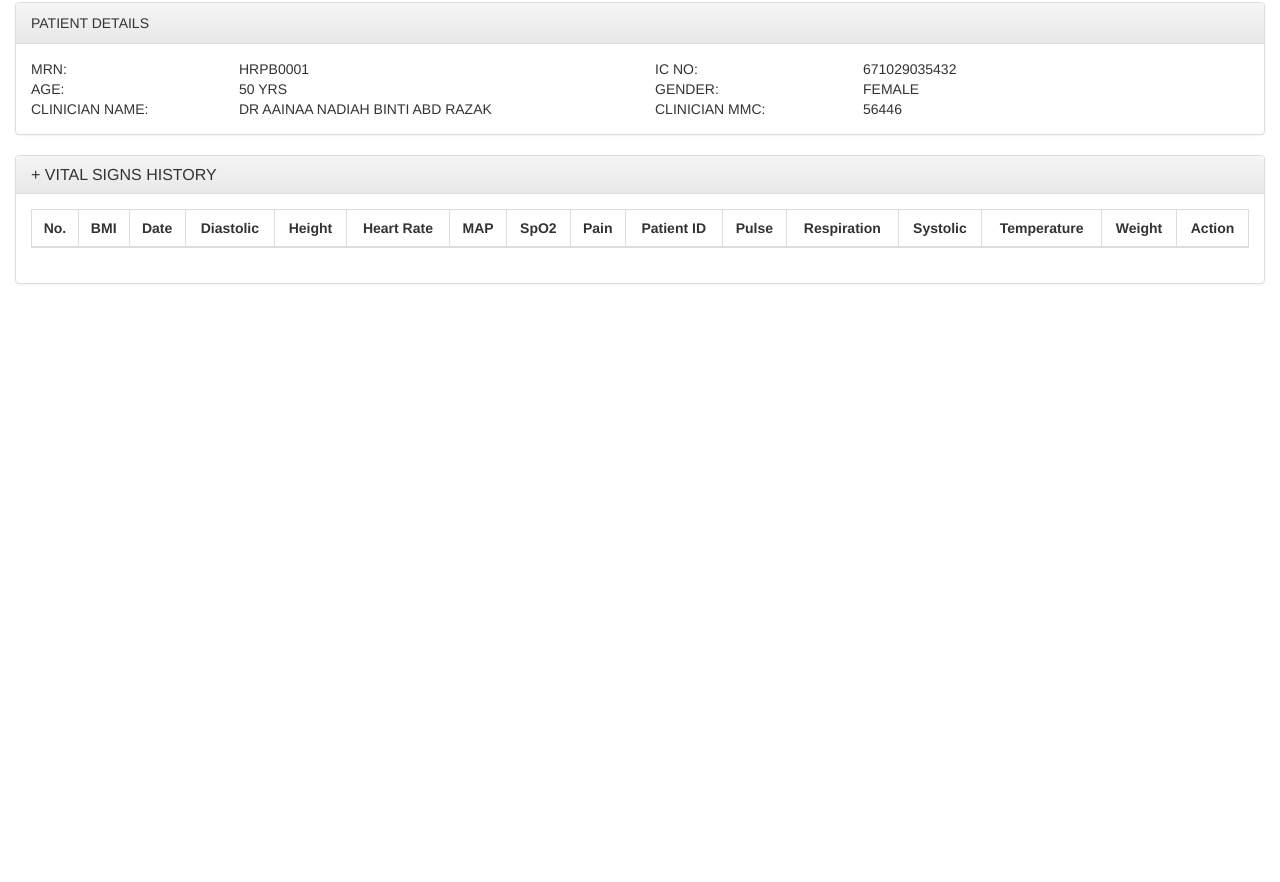
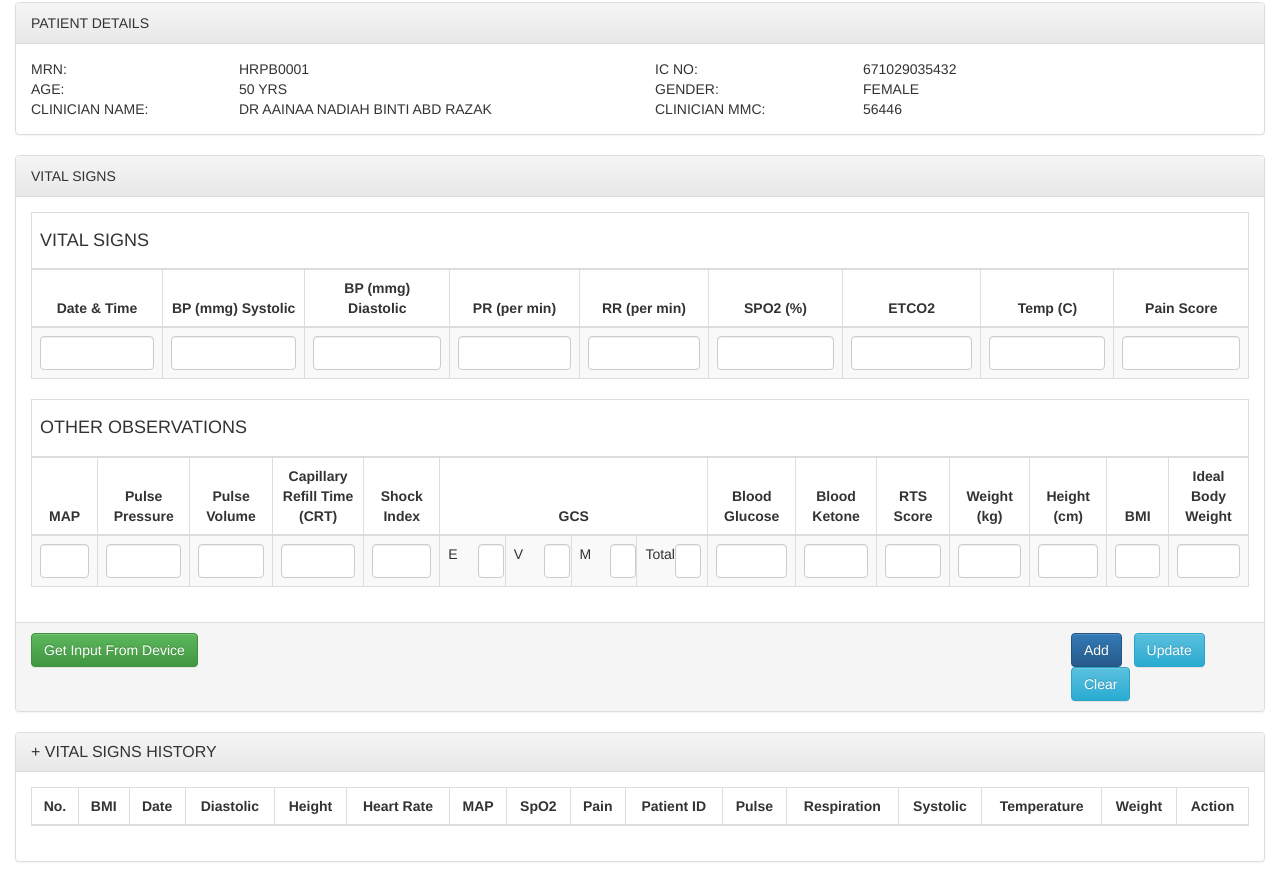
Before and after one commit to emafazillah/medical-device-integration-client, a website: page public/index.html in a window 1280 px wide. Shown: the part 68-950 px from the top of the page. Before the commit the page ends 800 px from the top, so only its background shows below. Drawn offline with nearby package versions, Linux system fonts and the light colour scheme; no server answers.

Commit message:
Update server.js, index.html, indexController.js

```diff
--- a/public/controllers/indexController.js
+++ b/public/controllers/indexController.js
@@ -3,7 +3,7 @@ indexApp.controller('IndexCtrl', ['$scope', '$http', function($scope, $http) {
 	console.log("Hello from indexController");
 
 	var refresh = function() {
-		$http.get('http://mywildflyrestv2-emafazillah.rhcloud.com/api/tblpatientvsms/listpatientid/95746').then(function(response){
+		$http.get('http://mywildflyrestv2-emafazillah.rhcloud.com/api/tblpatienthiskkms/listpatientid/95746').then(function(response){
 			console.log("I GET from RESTful API");
 			var vsms = response.data;
 			$scope.vsms = vsms;
@@ -15,7 +15,7 @@ indexApp.controller('IndexCtrl', ['$scope', '$http', function($scope, $http) {
 	$scope.add = function() {
 		console.log($scope.vsm);
 
-		$http.post('http://mywildflyrestv2-emafazillah.rhcloud.com/api/tblpatientvsms/listpatientid/95746', $scope.vsm).then(function(response) {
+		$http.post('http://mywildflyrestv2-emafazillah.rhcloud.com/api/tblpatienthiskkms', $scope.vsm).then(function(response) {
 			console.log(response);
 			refresh();
 		});
@@ -24,7 +24,7 @@ indexApp.controller('IndexCtrl', ['$scope', '$http', function($scope, $http) {
 	$scope.remove = function(id) {
 		console.log(id);
 
-		$http.delete('http://mywildflyrestv2-emafazillah.rhcloud.com/api/tblpatientvsms/' + id).then(function(response) {
+		$http.delete('http://mywildflyrestv2-emafazillah.rhcloud.com/api/tblpatienthiskkms/' + id).then(function(response) {
 			refresh();
 		});
 	};
@@ -32,7 +32,7 @@ indexApp.controller('IndexCtrl', ['$scope', '$http', function($scope, $http) {
 	$scope.edit = function(id) {
 		console.log(id);
 
-		$http.get('http://mywildflyrestv2-emafazillah.rhcloud.com/api/tblpatientvsms/' + id).then(function(response) {
+		$http.get('http://mywildflyrestv2-emafazillah.rhcloud.com/api/tblpatienthiskkms/' + id).then(function(response) {
 			$scope.vsm = response.data;
 		});
 	};
@@ -40,7 +40,7 @@ indexApp.controller('IndexCtrl', ['$scope', '$http', function($scope, $http) {
 	$scope.update = function() {
 		console.log($scope.vsm.id);
 
-		$http.put('http://mywildflyrestv2-emafazillah.rhcloud.com/api/tblpatientvsms/' + $scope.vsm.id, $scope.vsm).then(function(response) {
+		$http.put('http://mywildflyrestv2-emafazillah.rhcloud.com/api/tblpatienthiskkms/' + $scope.vsm.id, $scope.vsm).then(function(response) {
 			refresh();
 		});
 	};
@@ -49,4 +49,31 @@ indexApp.controller('IndexCtrl', ['$scope', '$http', function($scope, $http) {
 		$scope.vsm = null;
 	};
 
+	// DEVICE list -> http://mywildflyrestv2-emafazillah.rhcloud.com/api/tblpatientvsms/listpatientid/95746
+	// DEVICE latest reading -> http://mywildflyrestv2-emafazillah.rhcloud.com/api/tblpatientvsms/patientid/95746
+	$scope.device = function() {
+		$http.get('http://mywildflyrestv2-emafazillah.rhcloud.com/api/tblpatientvsms/patientid/95746').then(function(response) {
+			console.log("I GET request data from DEVICE");
+
+			var deviceArray = response.data;
+			$scope.vsm = {
+					bmi: deviceArray.bmi,
+					clinicianid: deviceArray.clinicianid,
+					date: deviceArray.date,
+					diastolic: deviceArray.diastolic,
+					height: deviceArray.height,
+					hr: deviceArray.hr,
+					map: deviceArray.map,
+					o2sat: deviceArray.o2sat,
+					pain: deviceArray.pain,
+					patientid: deviceArray.patientid,
+					pulse: deviceArray.pulse,
+					respiration: deviceArray.respiration,
+					systolic: deviceArray.systolic,
+					temperature: deviceArray.temperature,
+					weight: deviceArray.weight
+			};
+		});
+	};
+
 }]);
--- a/public/index.html
+++ b/public/index.html
@@ -7,6 +7,7 @@
 </head>
 <body>
 	<div class="container-fluid" ng-controller="IndexCtrl">
+		<!-- Patient Details -->
 		<h1>PATIENT NAME: KAMILAH BINTI SEMAN</h1>
 		<div class="panel panel-default">
 			<div class="panel-heading">PATIENT DETAILS</div>
@@ -31,6 +32,116 @@
 				</div>
 			</div>
 		</div>
+		<!-- Vital Signs Input -->
+		<div class="panel panel-default">
+			<div class="panel-heading">VITAL SIGNS</div>
+			<div class="panel-body">
+				<table class="table table-bordered table-striped">
+					<thead>
+						<tr><th colspan="9"><h4>VITAL SIGNS</h4></th></tr>
+						<tr>
+							<th class="text-center">Date & Time</th>
+							<th class="text-center">BP (mmg) Systolic</th>
+							<th class="text-center">BP (mmg) Diastolic</th>
+							<th class="text-center">PR (per min)</th><!-- vsm.hr -->
+							<th class="text-center">RR (per min)</th><!-- vsm.respiration -->
+							<th class="text-center">SPO2 (%)</th>
+							<th class="text-center">ETCO2</th>
+							<th class="text-center">Temp (C)</th>
+							<th class="text-center">Pain Score</th>
+						</tr>
+					</thead>
+					<tbody>
+						<tr>
+							<td><input class="form-control" ng-model="vsm.date"></td>
+							<td><input class="form-control" ng-model="vsm.systolic"></td>
+							<td><input class="form-control" ng-model="vsm.diastolic"></td>
+							<td><input class="form-control" ng-model="vsm.hr"></td>
+							<td><input class="form-control" ng-model="vsm.respiration"></td>
+							<td><input class="form-control" ng-model="vsm.o2sat"></td>
+							<td><input class="form-control" ng-model="vsm.etco2"></td>
+							<td><input class="form-control" ng-model="vsm.temperature"></td>
+							<td><input class="form-control" ng-model="vsm.pain"></td>
+						</tr>
+					</tbody>
+				</table>
+				<table class="table table-bordered table-striped">
+					<thead>
+						<tr><th colspan="16"><h4>OTHER OBSERVATIONS</h4></th></tr>
+						<tr>
+							<th class="text-center">MAP</th>
+							<th class="text-center">Pulse Pressure</th>
+							<th class="text-center">Pulse Volume</th>
+							<th class="text-center">Capillary Refill Time (CRT)</th>
+							<th class="text-center">Shock Index</th>
+							<th class="text-center" colspan="4">GCS</th>
+							<th class="text-center">Blood Glucose</th>
+							<th class="text-center">Blood Ketone</th>
+							<th class="text-center">RTS Score</th>
+							<th class="text-center">Weight (kg)</th>
+							<th class="text-center">Height (cm)</th>
+							<th class="text-center">BMI</th>
+							<th class="text-center">Ideal Body Weight</th>
+						</tr>
+					</thead>
+					<tbody>
+						<tr>
+							<td><input class="form-control" ng-model="vsm.map"></td>
+							<td><input class="form-control" ng-model="vsm.pulse"></td>
+							<td><input class="form-control" ng-model="vsm.pulsevolume"></td><!-- pulse volume -->
+							<td><input class="form-control" ng-model="vsm.crt"></td><!-- CRT -->
+							<td><input class="form-control" ng-model="vsm.shockindex"></td><!-- shock index -->
+							<!-- GCS -->
+							<td>
+								<div class="row">
+									<div class="col-lg-2">E</div>
+									<div class="col-lg-4"><input class="form-control" ng-model="vsm.gcse"></div>
+								</div>
+							</td>
+							<td>
+								<div class="row">
+									<div class="col-lg-2">V</div>
+									<div class="col-lg-4"><input class="form-control" ng-model="vsm.gcsv"></div>
+								</div>
+							</td>
+							<td>
+								<div class="row">
+									<div class="col-lg-2">M</div>
+									<div class="col-lg-4"><input class="form-control" ng-model="vsm.gcsm"></div>
+								</div>
+							</td>
+							<td>
+								<div class="row">
+									<div class="col-lg-3">Total</div>
+									<div class="col-lg-3"><input class="form-control" ng-model="vsm.gcstotal"></div>
+								</div>
+							</td>
+							<!-- GCS -->
+							<td><input class="form-control" ng-model="vsm.bloodglucose"></td><!-- blood glucose -->
+							<td><input class="form-control" ng-model="vsm.bloodketone"></td><!-- blood ketone -->
+							<td><input class="form-control" ng-model="vsm.rtsscore"></td><!-- RTS -->
+							<td><input class="form-control" ng-model="vsm.weight"></td>
+							<td><input class="form-control" ng-model="vsm.height"></td>
+							<td><input class="form-control" ng-model="vsm.bmi"></td>
+							<td><input class="form-control" ng-model="vsm.idealweight"></td><!-- ideal body weight -->
+						</tr>
+					</tbody>
+				</table>
+			</div>
+			<div class="panel-footer">
+				<div class="row">
+					<div class="col-lg-10">
+						<button class="btn btn-success" ng-click="device()">Get Input From Device</button>&nbsp;&nbsp;
+					</div>
+					<div class="col-lg-2">
+						<button class="btn btn-primary" ng-click="add()">Add</button>&nbsp;&nbsp;
+						<button class="btn btn-info" ng-click="update()">Update</button>&nbsp;&nbsp;
+						<button class="btn btn-info" ng-click="clear()">Clear</button>&nbsp;&nbsp;
+					</div>
+				</div>
+			</div>
+		</div>
+		<!-- Vital Signs History -->
 		<div class="panel panel-default">
 			<div class="panel-heading" role="tab" id="headingOne">
 				<h4 class="panel-title">
```
Also changed, not shown: server.js (+90 -2 lines).
